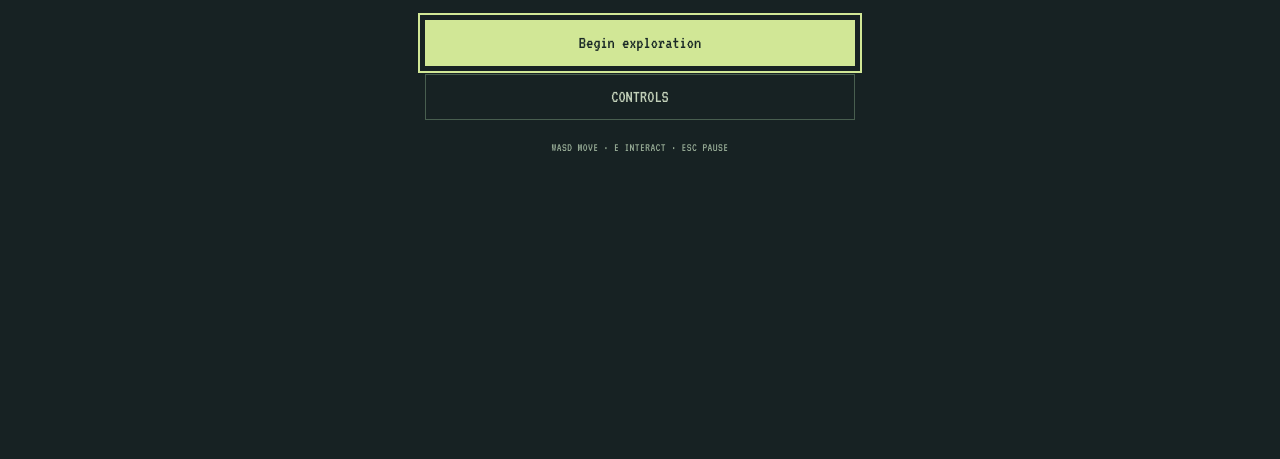
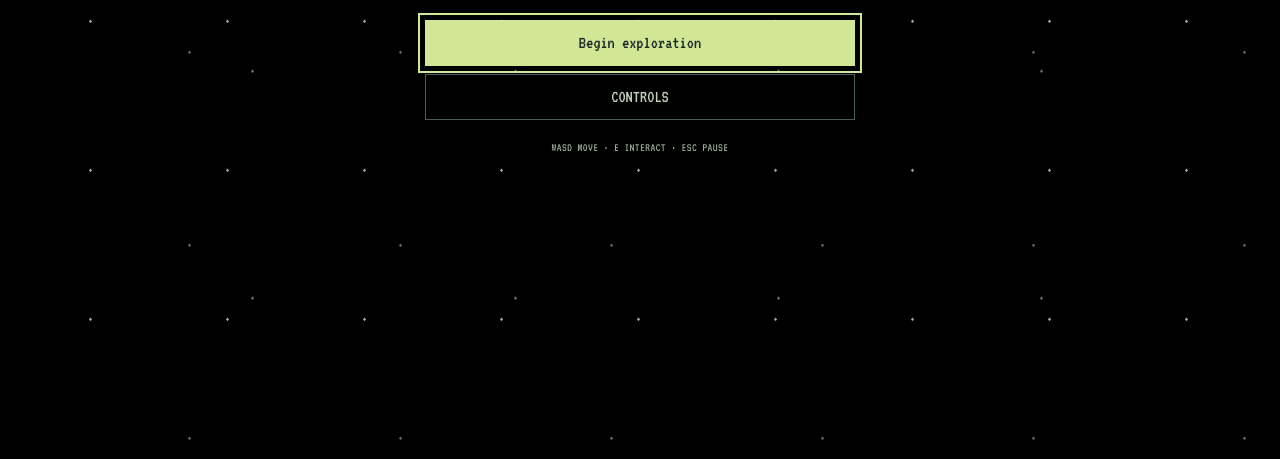
Before and after one commit to bnall2009/deadcircuit, a website built with Vite: page index.html in a window 1280 px wide. Shown: the part 341-800 px from the top of the page. Built offline with nearby package versions, Linux system fonts and the light colour scheme.

Commit message:
interesting

```diff
--- a/src/ui/dialog.css
+++ b/src/ui/dialog.css
@@ -58,6 +58,8 @@ dialog[open][data-mode="title"] {
   padding: 12vh 12vw;
   transform: none;
   text-align: center;
+  overflow: hidden;
+  background: #000;
   border: 0;
   border-radius: 0;
 }
@@ -86,7 +88,42 @@ dialog[open][data-mode="title"] .secondary-button {
 
 dialog[open][data-mode="title"] .secondary-button { margin-top: 8px; }
 
-dialog[data-mode="title"]::backdrop { background: #081012; }
+dialog[data-mode="title"]::backdrop { background: #000; }
+
+dialog[open][data-mode="title"]::before,
+dialog[open][data-mode="title"]::after {
+  content: '';
+  position: absolute;
+  inset: -100% 0;
+  pointer-events: none;
+  background-repeat: repeat;
+  will-change: transform;
+}
+
+dialog[open][data-mode="title"]::before {
+  opacity: .75;
+  background-image:
+    radial-gradient(circle, #d9e9d4 0 1px, transparent 1.5px),
+    radial-gradient(circle, #78948d 0 1px, transparent 1.5px);
+  background-position: 22px 18px, 84px 61px;
+  background-size: 137px 149px, 211px 193px;
+  animation: title-stars-rise 9s linear infinite;
+}
+
+dialog[open][data-mode="title"]::after {
+  opacity: .5;
+  background-image: radial-gradient(circle, #d9e9d4 0 1px, transparent 1.5px);
+  background-position: 121px 37px;
+  background-size: 263px 227px;
+  animation: title-stars-rise 15s linear infinite;
+}
+
+@keyframes title-stars-rise {
+  from { transform: translateY(0); }
+  to { transform: translateY(-220px); }
+}
+
+dialog[open][data-mode="title"] > * { position: relative; z-index: 1; }
 
 dialog .eyebrow {
   color: #b7c899;
```
Also changed, not shown: docs/DEVELOPMENT_LOG.md (+5 -0 lines).
